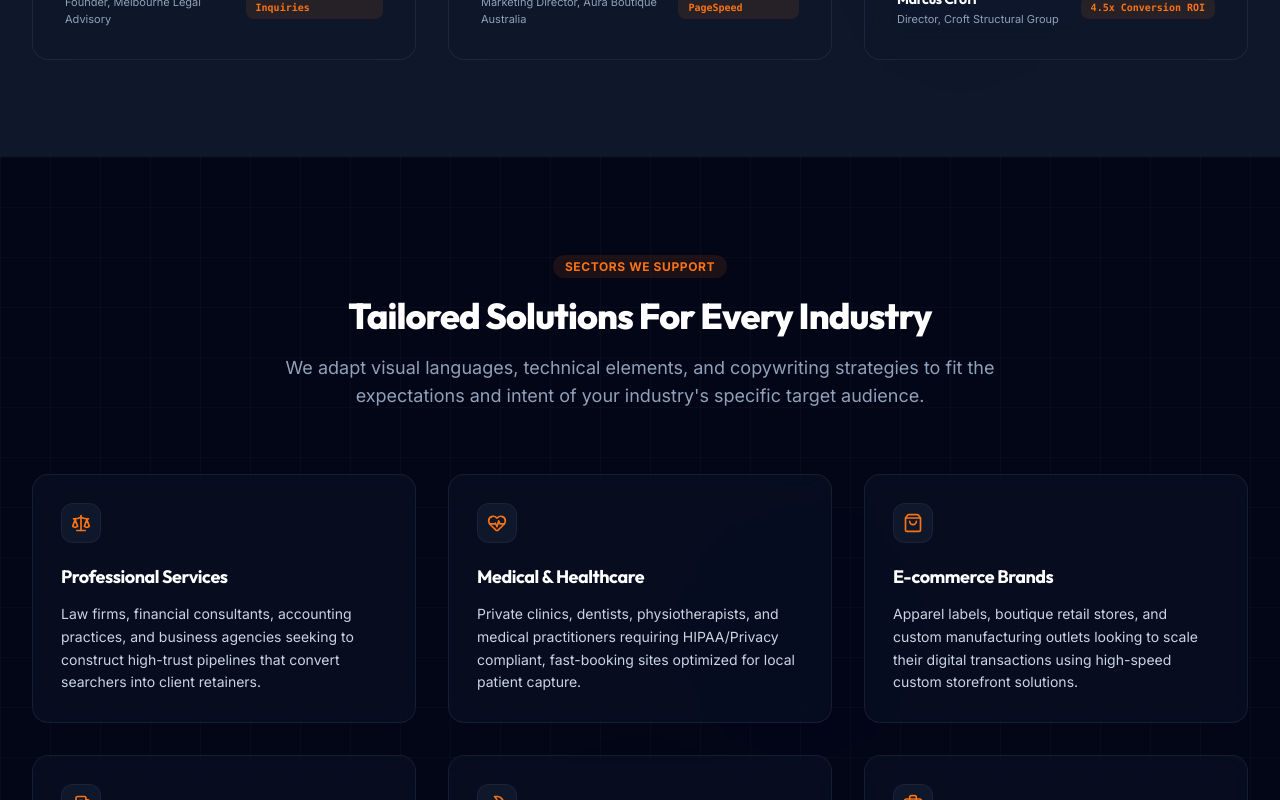
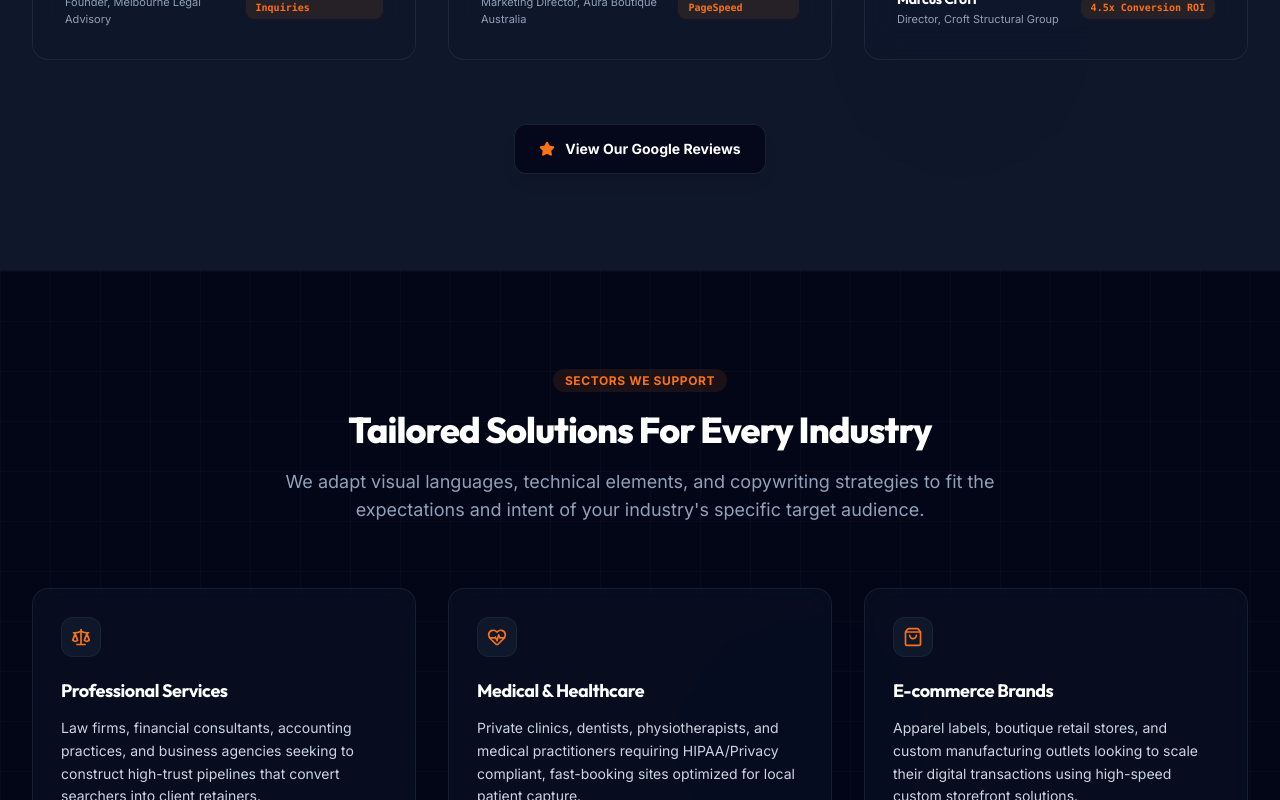
Before and after one commit to ayodhyadharsha-max/website-digitacurve, a Next.js app: page / in a window 1280 px wide. Shown: the part 7100-7900 px from the top of the page. Built offline with nearby package versions, Linux system fonts and the light colour scheme.

Commit message:
Add Google Tag Manager and Google Reviews link

```diff
--- a/src/app/layout.tsx
+++ b/src/app/layout.tsx
@@ -1,6 +1,7 @@
 import type { Metadata } from 'next';
 import { Outfit, Inter } from 'next/font/google';
 import './globals.css';
+import Script from 'next/script';
 
 const outfit = Outfit({
   variable: '--font-outfit',
@@ -77,6 +78,25 @@ export default function RootLayout({
       className={`${outfit.variable} ${inter.variable} h-full antialiased dark`}
     >
       <body className="min-h-full flex flex-col bg-slate-950 text-slate-100 selection:bg-orange-500 selection:text-white">
+        {/* Google Tag Manager (noscript) */}
+        <noscript>
+          <iframe
+            src="https://www.googletagmanager.com/ns.html?id=GTM-K63647ZH"
+            height="0"
+            width="0"
+            style={{ display: 'none', visibility: 'hidden' }}
+          />
+        </noscript>
+
+        {/* Google Tag Manager */}
+        <Script id="gtm-script" strategy="afterInteractive">
+          {`(function(w,d,s,l,i){w[l]=w[l]||[];w[l].push({'gtm.start':
+new Date().getTime(),event:'gtm.js'});var f=d.getElementsByTagName(s)[0],
+j=d.createElement(s),dl=l!='dataLayer'?'&l='+l:'';j.async=true;j.src=
+'https://www.googletagmanager.com/gtm.js?id='+i+dl;f.parentNode.insertBefore(j,f);
+})(window,document,'script','dataLayer','GTM-K63647ZH');`}
+        </Script>
+
         {children}
       </body>
     </html>
--- a/src/components/Footer.tsx
+++ b/src/components/Footer.tsx
@@ -154,13 +154,26 @@ export default function Footer() {
               <p className="text-xs text-slate-400 leading-relaxed mb-4">
                 Serving local businesses in Melbourne, Victoria, and across Australia.
               </p>
-              <div className="p-4 rounded-xl bg-slate-900 border border-white/5 flex items-center gap-3">
-                <div className="w-8 h-8 rounded-lg bg-orange-500/10 flex items-center justify-center text-orange-500 flex-shrink-0 font-bold">
-                  ★
+              <div className="p-4 rounded-xl bg-slate-900 border border-white/5 flex flex-col gap-3">
+                <div className="flex items-center gap-3">
+                  <div className="w-8 h-8 rounded-lg bg-orange-500/10 flex items-center justify-center text-orange-500 flex-shrink-0 font-bold">
+                    ★
+                  </div>
+                  <div>
+                    <div className="text-[10px] text-slate-500 font-bold uppercase tracking-wider">Customer Rating</div>
+                    <div className="text-xs font-bold text-white">4.9/5 Star Rating</div>
+                  </div>
                 </div>
-                <div>
-                  <div className="text-[10px] text-slate-500 font-bold uppercase tracking-wider">Customer Rating</div>
-                  <div className="text-xs font-bold text-white">4.9/5 Star Rating</div>
+                <div className="border-t border-white/5 pt-3">
+                  <a
+                    href="https://share.google/lqQYvQkKRH9Mjc77u"
+                    target="_blank"
+                    rel="noopener noreferrer"
+                    className="inline-flex items-center gap-1 text-xs text-orange-500 hover:text-orange-400 transition-colors font-bold group"
+                  >
+                    <span>Read Google Reviews</span>
+                    <ArrowRight className="w-3 h-3 group-hover:translate-x-0.5 transition-transform" />
+                  </a>
                 </div>
               </div>
             </div>
--- a/src/components/Testimonials.tsx
+++ b/src/components/Testimonials.tsx
@@ -99,6 +99,25 @@ export default function Testimonials() {
           ))}
         </div>
 
+        {/* Google Reviews CTA */}
+        <motion.div
+          initial={{ opacity: 0, y: 15 }}
+          whileInView={{ opacity: 1, y: 0 }}
+          viewport={{ once: true }}
+          transition={{ duration: 0.5, delay: 0.4 }}
+          className="mt-16 flex justify-center"
+        >
+          <a
+            href="https://share.google/lqQYvQkKRH9Mjc77u"
+            target="_blank"
+            rel="noopener noreferrer"
+            className="inline-flex items-center gap-2.5 px-6 py-3.5 rounded-xl text-sm font-bold text-white bg-slate-950/80 border border-white/10 hover:border-orange-500/30 transition-all duration-300 shadow-lg hover:shadow-orange-500/5 group active:scale-95"
+          >
+            <Star className="w-4 h-4 text-orange-500 fill-orange-500 group-hover:rotate-12 group-hover:scale-110 transition-transform" />
+            <span>View Our Google Reviews</span>
+          </a>
+        </motion.div>
+
       </div>
     </section>
   );
```
